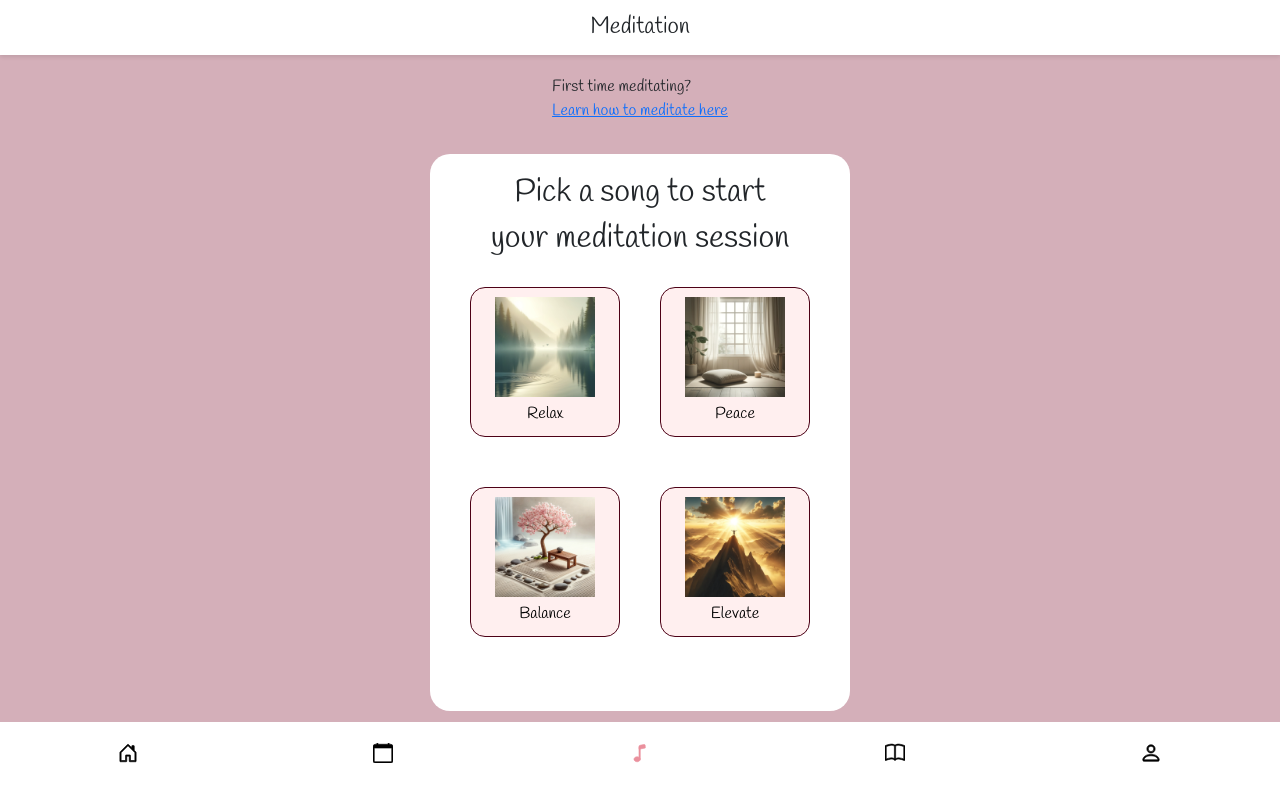
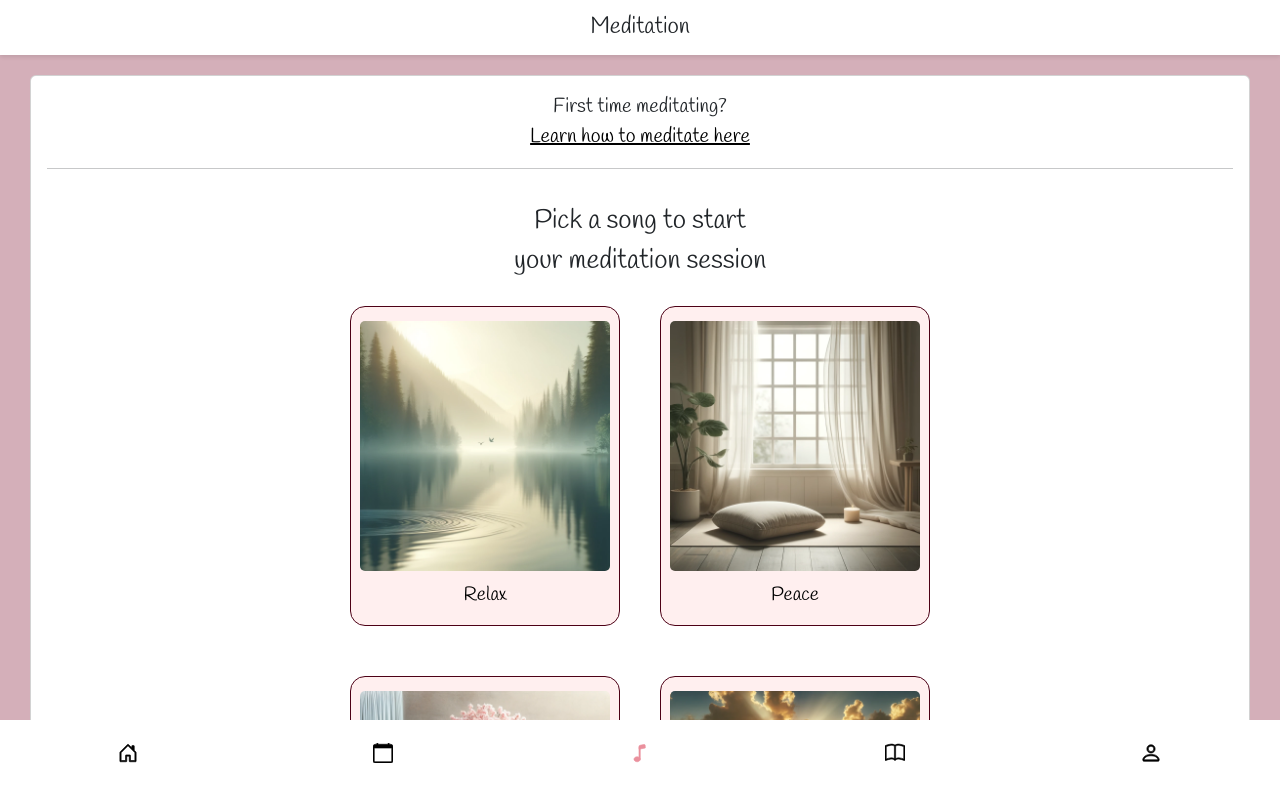
Before and after one commit to paceuniversity/team3spring2024, a React (Create React App) app in the folder moonflo/: page /meditation in a window 1280 px wide. Shown: the top 798 px of the page. Built offline with nearby package versions, Linux system fonts and the light colour scheme.

Commit message:
styling for meditation page

```diff
--- a/moonflo/src/pages/meditation.css
+++ b/moonflo/src/pages/meditation.css
@@ -1,14 +1,3 @@
-User
-.infoContainer {
-    background-color: rgb(255, 255, 255);
-    border-radius: 20px;
-    padding: 30px;
-    margin: 20px auto;
-    width: 90%;
-    max-width: 500px;
-
-}
-
 .music-button-container {
     display: grid;
     grid-template-columns: repeat(2, 1fr);
@@ -22,8 +11,8 @@ User
 }
 
 .music-button-container button {
-    height: 150px;
-    width: 150px;
+    height: 200px;
+    width: 170px;
     padding: 10px;
     font-size: 1rem;
     display: flex;
@@ -39,14 +28,11 @@ User
 }
 
 .music-button-container button img {
-    margin-bottom: 5px;
-    width: 100px;
-    height: 100px;
-}
+    margin-bottom: 10px;
+    width: 150px;
+    height: 150px;
+    border-radius: 5px;
 
-.music-button-container button:hover {
-    transform: scale(1.05);
-    box-shadow: 0 4px 8px rgba(0, 0, 0, 0.2);
 }
 
 .music-content {
@@ -54,7 +40,6 @@ User
     text-align: center;
 
 }
-
 .music-content {
     width: 100%;
     text-align: center; /* Centers the text horizontally */
@@ -63,3 +48,44 @@ User
     border-radius: 20px; /* Rounds the corners */
     margin: auto; /* Center align the content box if necessary */
 }
+.meditation-card{
+    margin:30px;
+    margin-top: 75px;
+}
+.first-time-medi{
+    text-align: center;
+    font-size: 18px;
+}
+.first-time-medi a{
+    color:black;
+}
+.pick-song{
+    font-size: 25px;
+}
+
+
+@media (min-width: 850px) {
+    .music-button-container button {
+        height: 320px;
+        width: 270px;
+        font-size: 1.2rem;
+    }
+
+    .music-button-container button img {
+        width: 250px;
+        height: 250px;
+
+    }
+    .music-button-container button:hover {
+        transform: scale(1.05);
+        box-shadow: 0 4px 8px rgba(0, 0, 0, 0.2);
+    }
+    .first-time-medi{
+        text-align: center;
+        font-size: 20px;
+    }
+    .pick-song{
+        font-size: 27px;
+    }
+
+}
--- a/moonflo/src/pages/meditation.js
+++ b/moonflo/src/pages/meditation.js
@@ -14,6 +14,7 @@ import relaxImg from '../img/relax.png';
 import peaceImg from '../img/peace.png';
 import balanceImg from '../img/balance.png';
 import elevateImg from '../img/elevate.png';
+import { Card, CardBody } from 'react-bootstrap';
 
 // Define the Meditation component
 const Meditation = () => {
@@ -65,11 +66,14 @@ const Meditation = () => {
       {/* Header for the Meditation section */}
       <div className="floatingHeader">Meditation</div>
       {/* Container for information and components */}
-      <div className="infoContainer">
+
+      <Card className='meditation-card'>
+        <CardBody className="meditation-card-body">
         {/* Information for first-time meditators */}
-        <p>
+        <p className='first-time-medi'>
           First time meditating? <br></br>
           <Link to="/medInfo">Learn how to meditate here</Link>
+          <hr></hr>
         </p>
         {/* Conditional rendering based on activeComponent */}
         {activeComponent === 'music' ? (
@@ -86,8 +90,8 @@ const Meditation = () => {
           // Render music selection options if no activeComponent is set
           <div className="music-popup">
             <div className="music-content">
-              <h2>Pick a song to start</h2>
-              <h2>your meditation session</h2>
+              <h2 className='pick-song'>Pick a song to start</h2>
+              <h2 className='pick-song'>your meditation session</h2>
               <div className="music-button-container">
                 <button onClick={() => handleMusicSelection('Relax')}>
                   <img src={relaxImg} alt="Relax" />
@@ -109,10 +113,15 @@ const Meditation = () => {
               <br></br>
             </div>
           </div>
+
         )}
-        {/* Render navigation bar */}
-        <NavBar />
-      </div>
+
+        </CardBody>
+        </Card>
+        <h1 className='hidden'>..</h1>
+        <h1 className='hidden'>..</h1>
+       {/* Render navigation bar */}
+       <NavBar />
       {/* Render timer component if activeComponent is 'music' */}
       {activeComponent === 'music' && <Timer />}
     </div>
```
Also changed, not shown: moonflo/src/pages/medinfo.css (line endings or trailing spaces).
